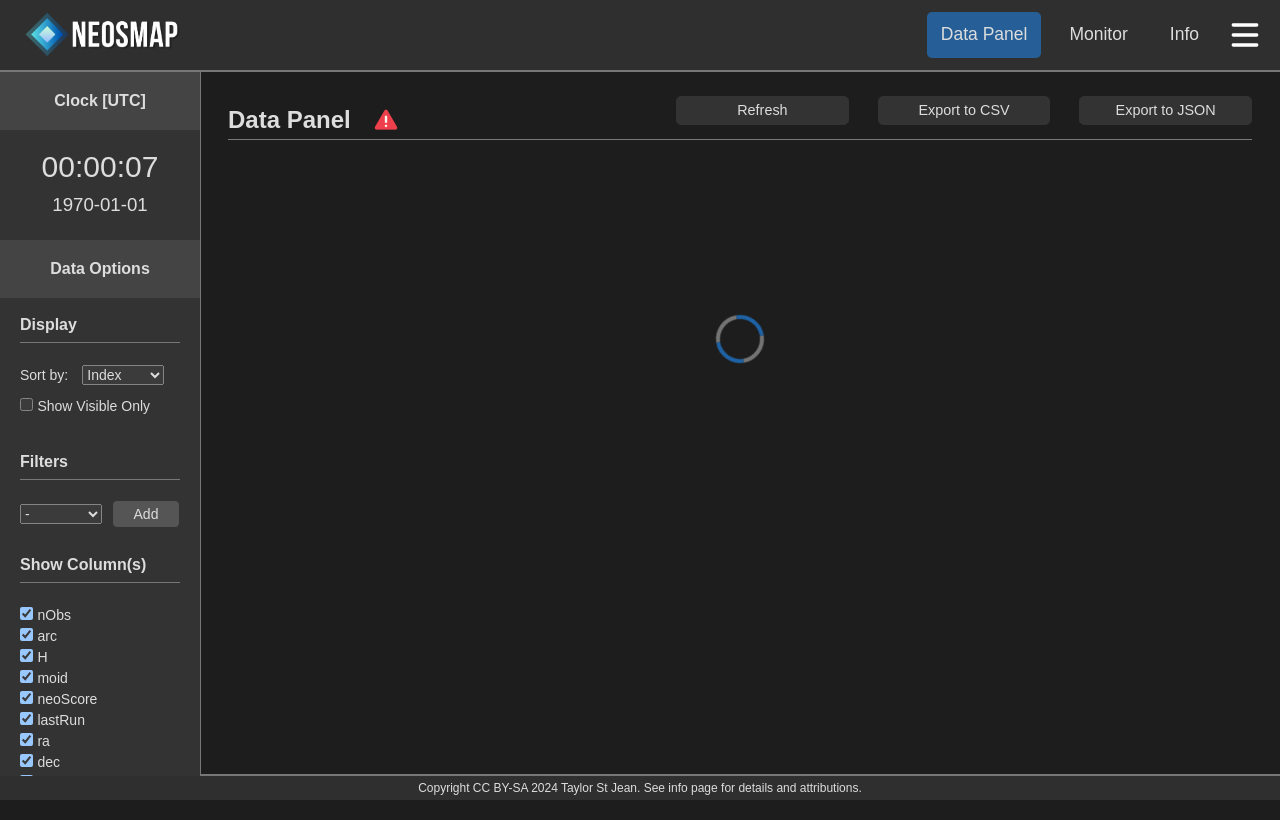
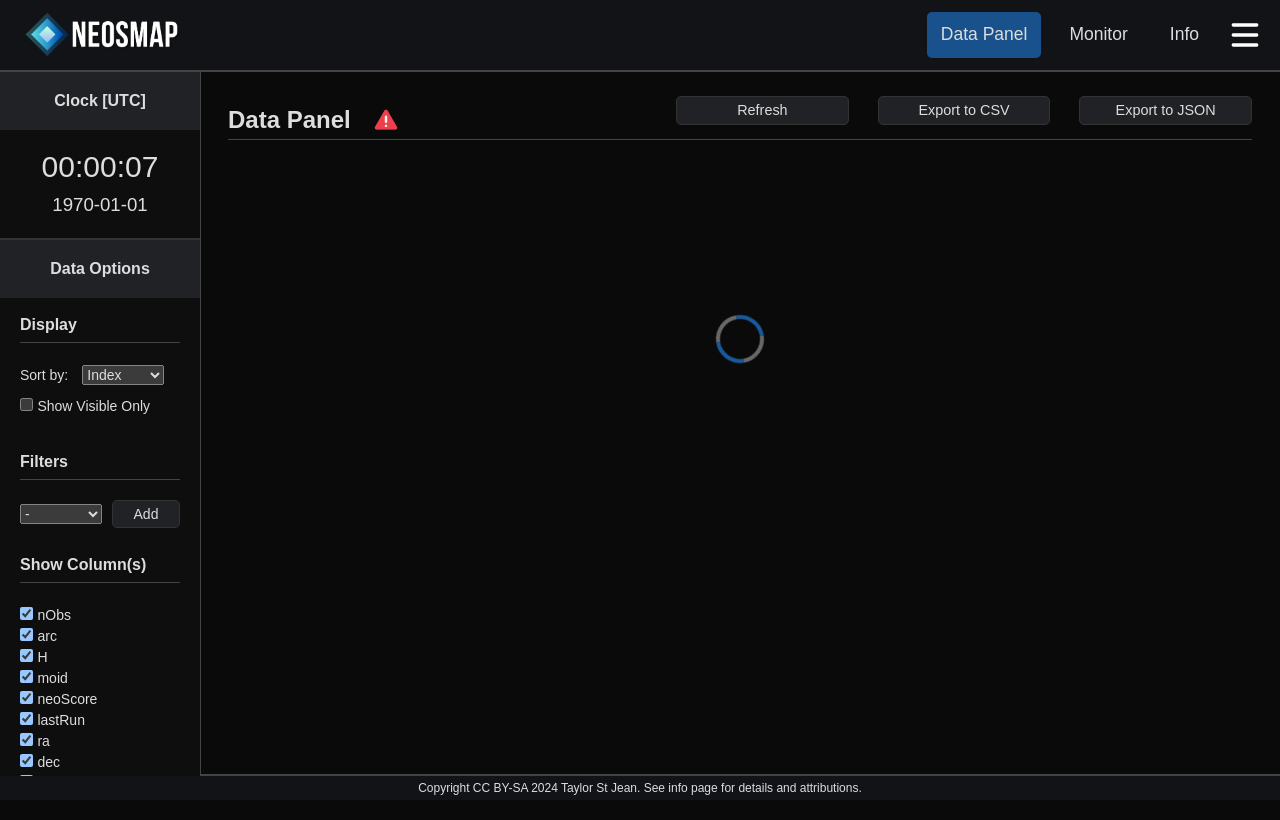
Before and after one commit to taylornstjean/neosmap, a Flask app: page /data in a window 1280 px wide. Run offline with Flask 3, Linux system fonts and the light colour scheme; the visitor is signed in with stand-in values (Sample User, id 1); data comes from the database, SQL or seed files in the repository; data that the repository does not hold is empty.

Commit message:
improved dark mode

```diff
--- a/static/css/color-dark.css
+++ b/static/css/color-dark.css
@@ -2,33 +2,33 @@
 
 :root {
     color-scheme: dark;
-    --main-bg-color: #1d1d1d;
-    --header-bg-color: #2f2f2f;
-    --footer-bg-color: #2f2f2f;
-    --secondary-bg-color: #555;
+    --main-bg-color: #0a0a0a;
+    --header-bg-color: #121316;
+    --footer-bg-color: #121316;
+    --secondary-bg-color: #0e0e0e;
     --light-accent-color: dodgerblue;
     --light-accent-color--opaque: rgba(30, 143, 255, 0.5);
     --accent-color: dodgerblue;
     --obj-desig-color: dodgerblue;
     --secondary-accent-color: #ff9248;
-    --tertiary-bg-color: #444;
+    --tertiary-bg-color: #202226;
     --font-color: #ddd;
     --dim-font-color: grey;
     --autofill-color: darkgrey;
     --table-bg-color: #111;
-    --button-bg-color: #555;
+    --button-bg-color: #202226;
     --button-bg-color-hover: #888;
     --button-bg-color-active: #999;
     --button-border-color: #333;
     --item-color: #111;
     --login-box-bg-color: rgba(17, 17, 17, 0.8);
     --info-item-color: rgba(17, 17, 17, 0.8);
-    --main-border-color: #777;
+    --main-border-color: #444;
     --secondary-border-color: black;
     --table-border-color: #333;
-    --table-bg-color-header: #333;
-    --side-panel-bg-color: #333;
-    --header-button-bg-color-hover: #555;
-    --section-button-bg-color: #333;
+    --table-bg-color-header: #202226;
+    --side-panel-bg-color: #0e0e0e;
+    --header-button-bg-color-hover: #333;
+    --section-button-bg-color: #202226;
     --sidemenu-button-bg-color-hover: #555;
 }
```
Also changed, not shown: CHANGELOG.md.
